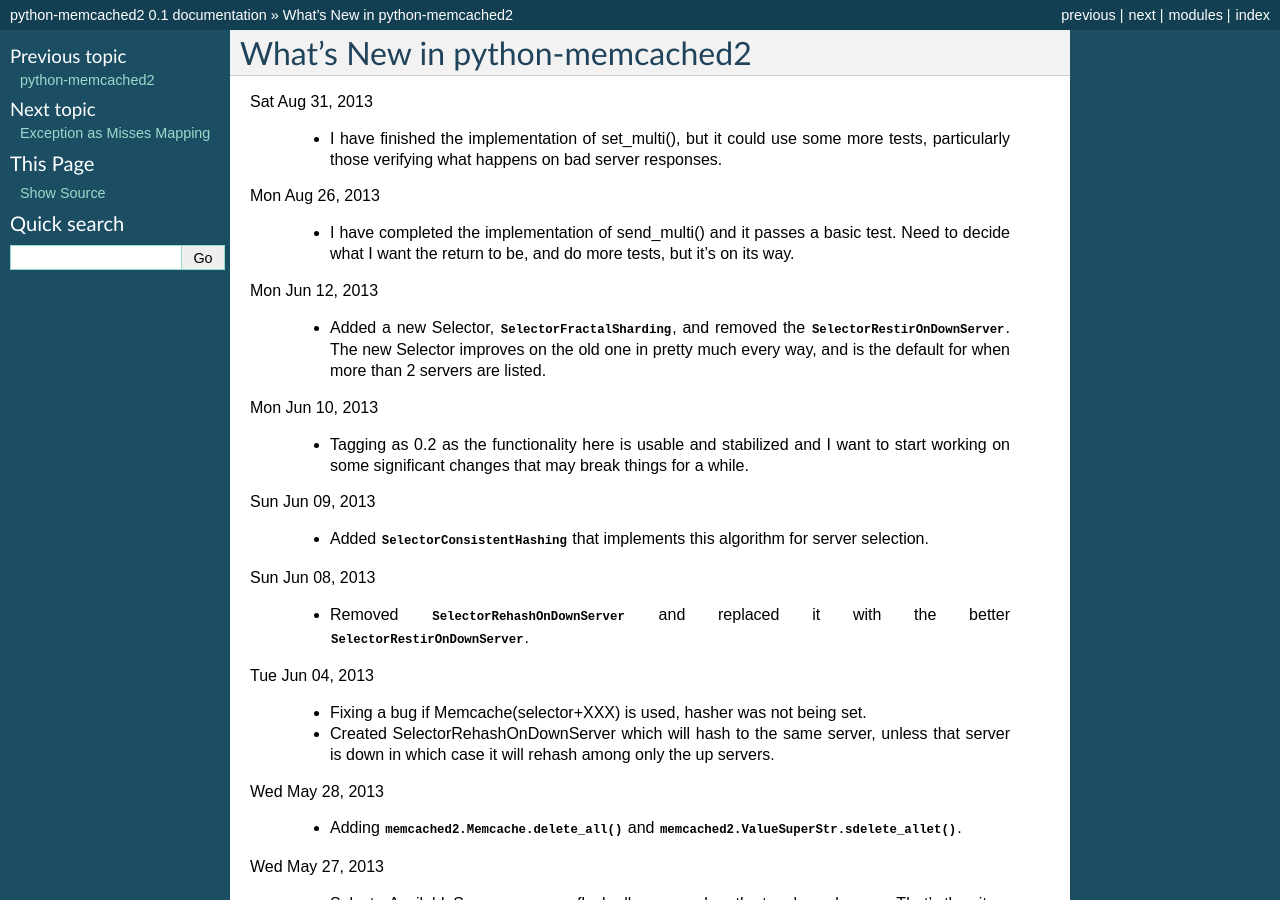
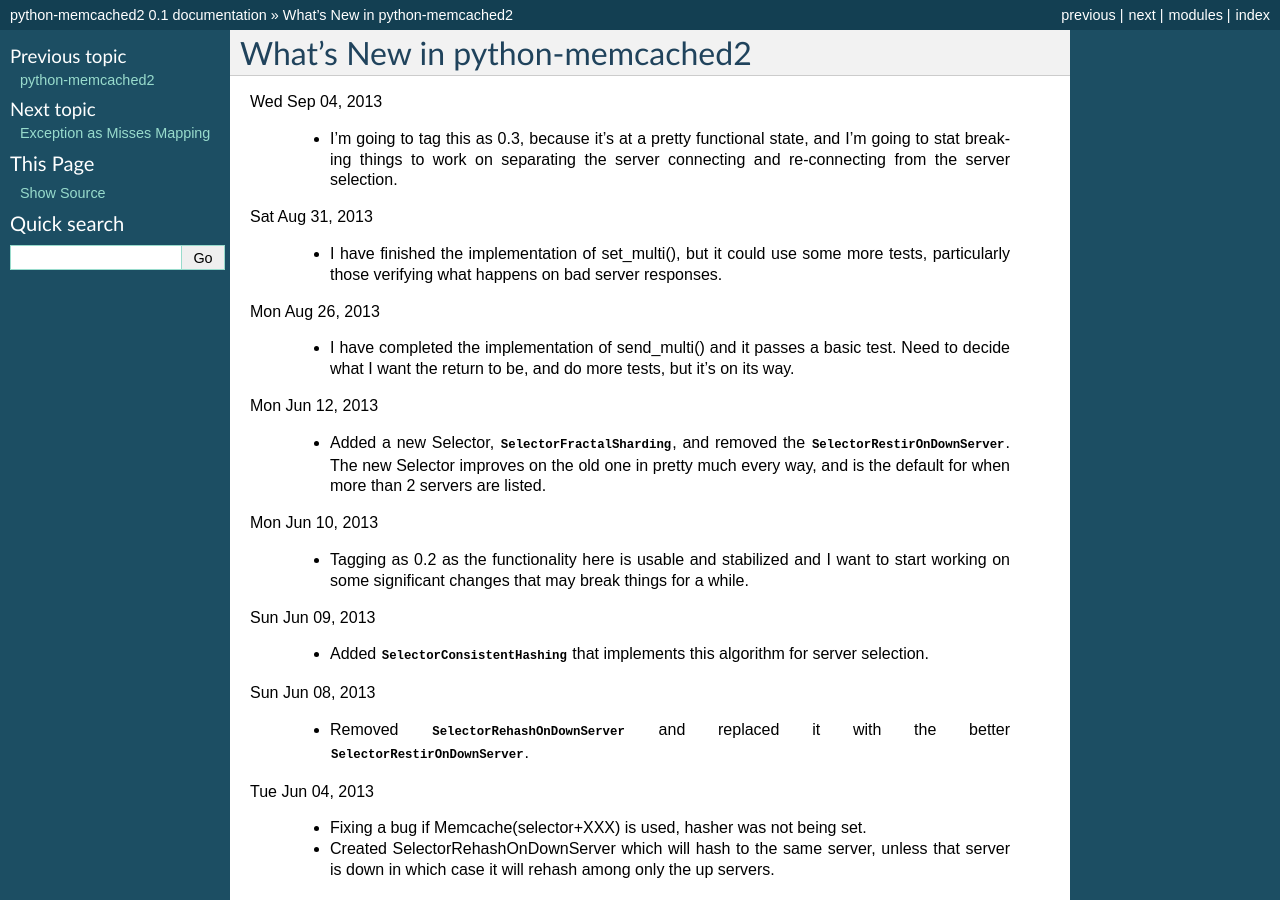
Before and after one commit to linsomniac/python-memcached2, a Sphinx documentation site: the page built from docs/whatsnew.rst, in a window 1280 px wide and 900 px high. Built offline with Sphinx 7.4.7, drawn with Linux system fonts in a browser that asks for light colours.

```diff
--- a/docs/whatsnew.rst
+++ b/docs/whatsnew.rst
@@ -1,5 +1,11 @@
 What's New in python-memcached2
 *******************************
+
+Wed Sep 04, 2013
+
+  * I'm going to tag this as 0.3, because it's at a pretty functional state,
+    and I'm going to stat breaking things to work on separating the server
+    connecting and re-connecting from the server selection.
 
 Sat Aug 31, 2013
 
```
Also changed, not shown: README.md (+3 -7 lines).
